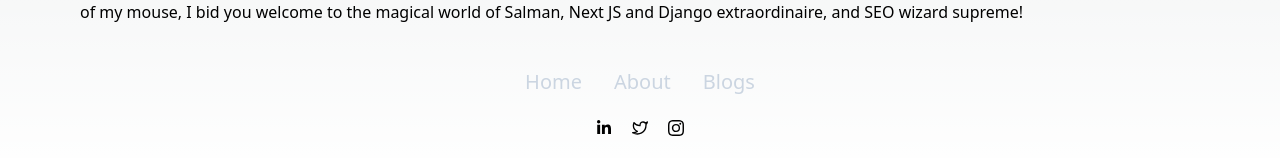
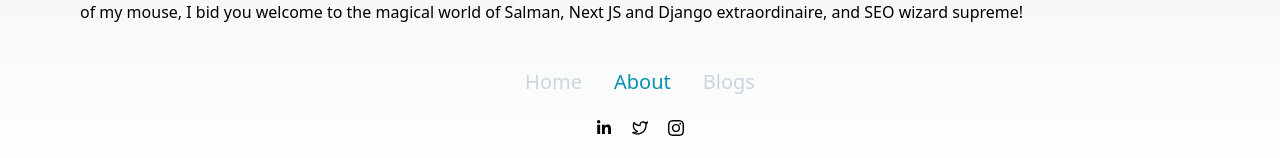
Before and after one commit to XDCoder3289/a-blog, a Next.js app: page /about in a window 1280 px wide. Shown: the part 720-878 px from the top of the page. Built offline with nearby package versions, Linux system fonts and the light colour scheme.

Commit message:
Changing Navbar to use hooks

```diff
--- a/components/Navbar.js
+++ b/components/Navbar.js
@@ -1,18 +1,36 @@
 import Link from "next/link";
+import { useRouter } from "next/router";
 
 export default function Navbar() {
+  const router = useRouter();
+
+  const isActiveLink = (href) => {
+    return router.pathname === href;
+  };
+
+  const activeClass = "text-cyan-600";
+  const inActiveClass = "";
+
   return (
     <div>
       <nav className="">
-        <ul className="flex justify-center space-x-8 mt-11 text-xl text-slate-300">
+        <ul className="flex justify-center space-x-8 mt-11 text-xl text-slate-300 text-">
           <Link href="/">
-            <li>Home</li>
+            <li className={isActiveLink("/") ? activeClass : inActiveClass}>
+              Home
+            </li>
           </Link>
           <Link href="/about">
-            <li>About</li>
+            <li
+              className={isActiveLink("/about") ? activeClass : inActiveClass}
+            >
+              About
+            </li>
           </Link>
           <Link href="/blog">
-            <li>Blogs</li>
+            <li className={isActiveLink("/blog") ? activeClass : inActiveClass}>
+              Blogs
+            </li>
           </Link>
         </ul>
       </nav>
```
